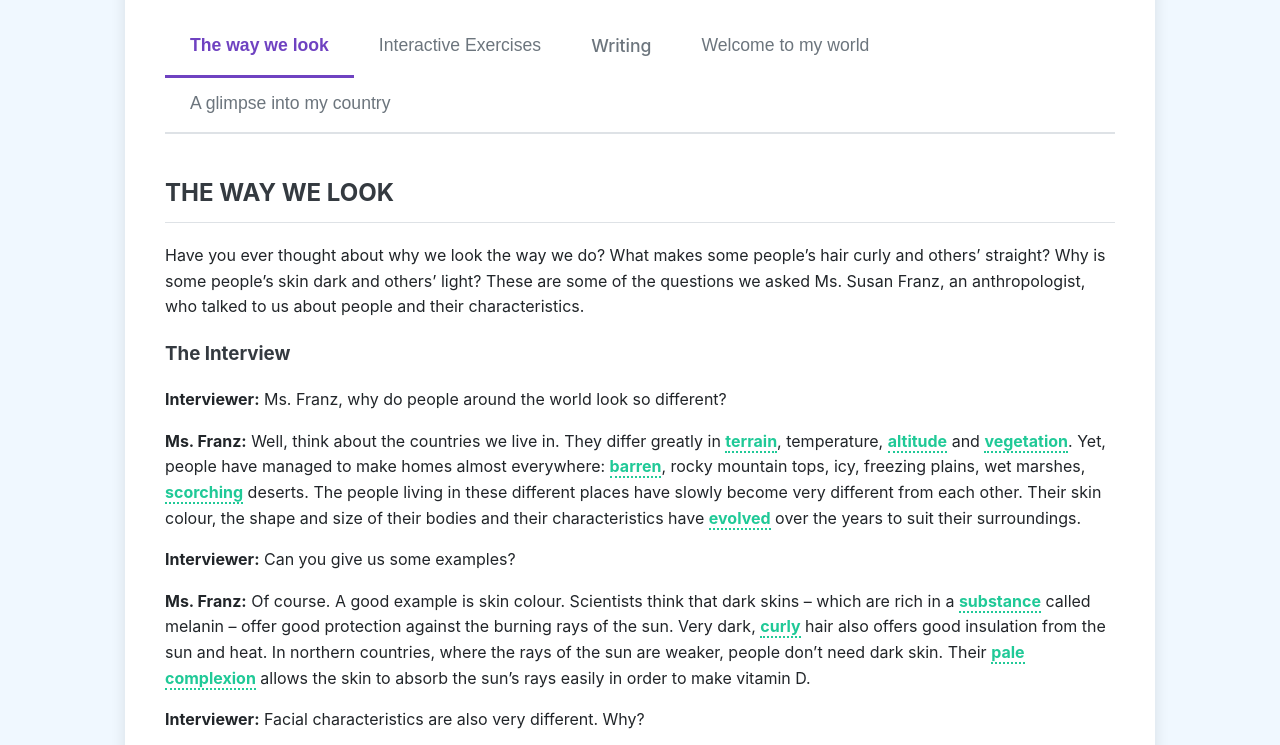
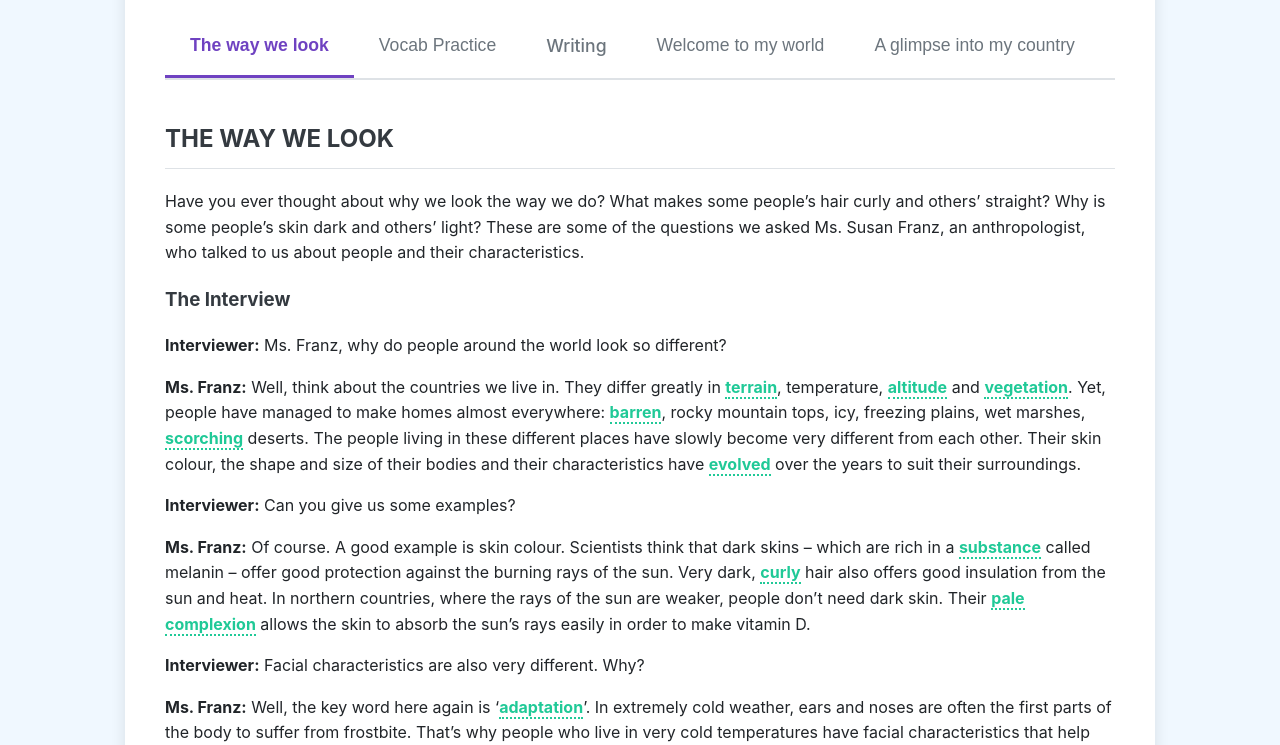
Before and after one commit to englished/B-Unit1a, a plain HTML site: page index.html in a window 1280 px wide. Shown: the part 133-878 px from the top of the page. Drawn offline with Linux system fonts and the light colour scheme.

Commit message:
Add files via upload

```diff
--- a/index.html
+++ b/index.html
@@ -203,7 +203,7 @@
 
         <nav class="tab-nav">
             <button class="tab-button active" data-tab="reading">The way we look</button>
-            <button class="tab-button" data-tab="exercises">Interactive Exercises</button>
+            <button class="tab-button" data-tab="exercises">Vocab Practice</button>
             <a href="https://englished.github.io/descriptions-person-b12/" target="_blank" class="tab-button">Writing</a>
             <button class="tab-button" data-tab="listening">Welcome to my world</button>
             <button class="tab-button" data-tab="countries">A glimpse into my country</button>
```
